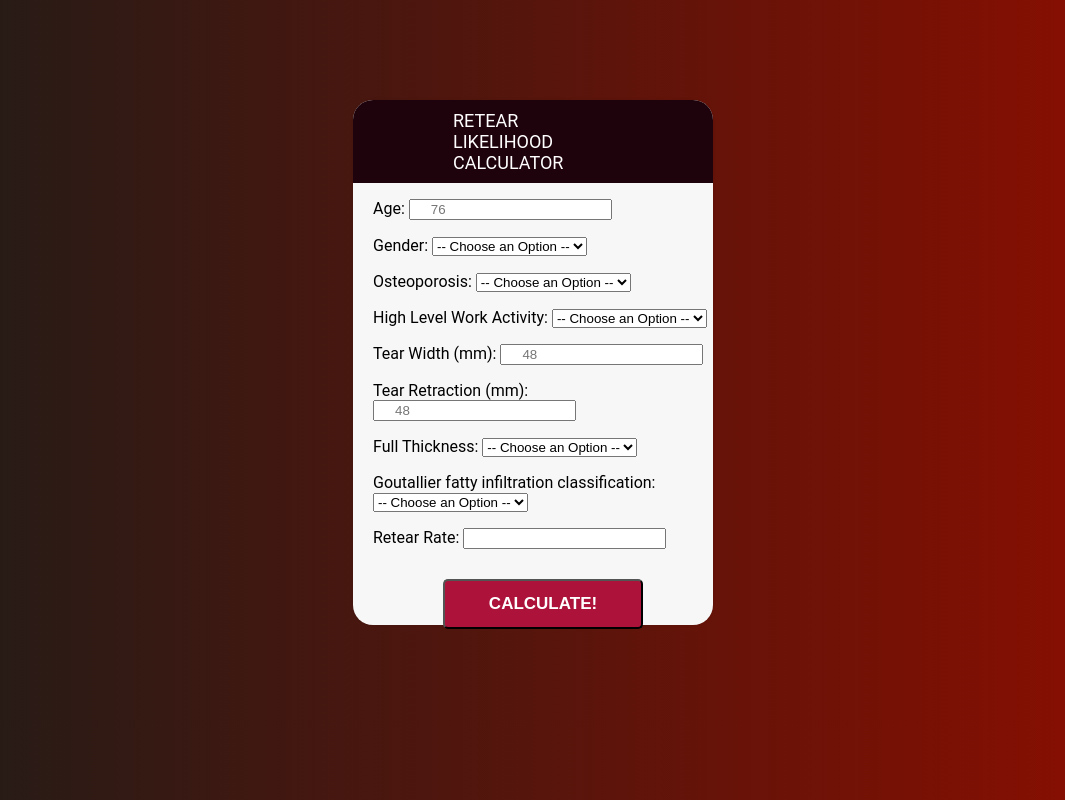
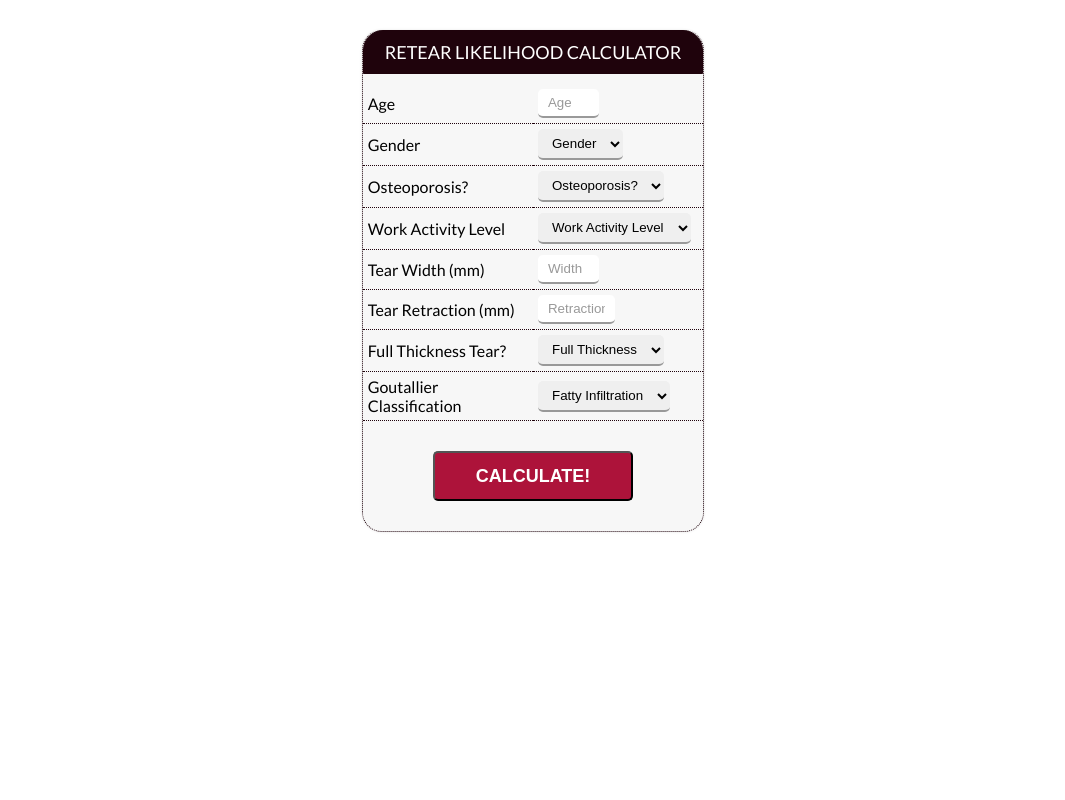
Before and after one commit to klevis-a/RetearPredictor, a Flask app: page / in a window 1280 px wide. Shown: the whole page, without its empty margins (107-1172 px from the left). Run offline with Flask 2, Linux system fonts and the light colour scheme; some libraries are stand-ins or nearby versions.

Commit message:
Added errors, and added answer - the UI should now be done.

```diff
--- a/static/css/style.css
+++ b/static/css/style.css
@@ -1,80 +1,161 @@
+@import url('https://fonts.googleapis.com/css?family=Lato');
+
 body {
-  font-family: Roboto;
-  background: #8E0E00;
-  /* fallback for old browsers */
-  background: -webkit-linear-gradient(to left, #8E0E00, #1F1C18);
-  /* Chrome 10-25, Safari 5.1-6 */
-  background: linear-gradient(to left, #8E0E00, #1F1C18);
-  /* W3C, IE 10+/ Edge, Firefox 16+, Chrome 26+, Opera 12+, Safari 7+ */
+    font-family: Lato, sans-serif;
+    background: #ffffff;
+}
+
+/* Mobile Styles */
+@media only screen and (max-width: 400px) {
+}
+
+/* Tablet Styles */
+@media only screen and (min-width: 401px) and (max-width: 960px) {
+}
+
+/* Desktop Styles */
+@media only screen and (min-width: 961px) {
 }
 
 #container {
-  height: 525px;
-  width: 360px;
-  margin: 100px auto;
+    position: relative;
+    display: table;
     background: #f7f7f7;
     box-shadow: 0 0 3px rgba(0, 0, 0, 0.1);
     border-radius: 20px;
     -webkit-border-radius: 20px;
     -moz-border-radius: 20px;
+    margin: 30px auto 0;
+    border-width: 0px 1px 1px 1px;
+    border-style: dotted;
+    border-color: #1F030C;
+}
+
+#calc_title {
+    margin-bottom: 10px;
 }
 
 h1 {
     background: #1F030C;
     color: white;
     margin: 0;
-  padding: 10px 100px;
+    padding: 10px 10px;
     text-transform: uppercase;
+    text-align: center;
     font-size: 18px;
     font-weight: normal;
     border-top-left-radius: 20px;
     border-top-right-radius: 20px;
+    border: 1px solid #1F030C;
 }
 
-p {
-  padding-left: 20px;
+.rTable {
+    display: table;
+    width: 100%;
+    border-collapse: collapse;
 }
 
-form input[type="text"] {
-  width=90px;
+.rTableRow {
+    width: 100%;
+    display: table-row;
+    border-bottom: 1px dotted #1F030C;
 }
 
-input {
-  padding-left: 20px;
+.rTableCell {
+    display: table-cell;
+    width: 50%;
+    vertical-align: middle;
+    padding: 5px 5px 5px 5px;
 }
 
-#billamt {
-  font-size: 14px;
-  /*color: #2980b9;*/
-  color: #red;
-  background-color: #f7f7f7;
-  width: 60%;
-  padding: 5px 5px 8px 8px;
+input:focus, select:focus {
+    outline: none;
+    box-shadow: none !important;
+    -moz-box-shadow: none !important;
+    -webkit-box-shadow: none !important;
+    -o-box-shadow: none !important;
+    -ms-box-shadow: none !important;
 }
 
-#billamt:focus {
-  background: #fff;
-  border: 3px solid #2980b9;
-  outline: none;
+input, select {
+    display: inline;
+    border: none;
+    border-bottom: 2px solid #999;
+    border-radius: 5px;
+    padding: 6px 10px;
+    box-sizing: border-box;
 }
 
-#peopleamt {
-  width: 60%;
-  padding: 5px 5px 8px 8px;
-  margin-left: 20px;
-  color: #red;
-  background-color: #f7f7f7;
-  font-size: 14px;
+input::-webkit-input-placeholder {
+    color: #999;
 }
 
-.dollarSign {
-  display: inline;
+input::-moz-placeholder {
+    color: #999;
 }
 
-#serviceQual {
-  padding: 13px 13px 20px 20px;
-  margin-left: 20px;
-  font-size: 25px;
+input:-ms-input-placeholder {
+    color: #999;
+}
+
+input:-moz-placeholder {
+    color: #999;
+}
+
+select::-webkit-input-placeholder {
+    color: #999;
+}
+
+select::-moz-placeholder {
+    color: #999;
+}
+
+select:-ms-input-placeholder {
+    color: #999;
+}
+
+select:-moz-placeholder {
+    color: #999;
+}
+
+input:focus {
+    border-bottom: 1px solid #222;
+}
+
+input:focus::-webkit-input-placeholder {
+    color: #222;
+}
+
+input:focus::-moz-placeholder {
+    color: #222;
+}
+
+input:focus:-ms-input-placeholder {
+    color: #222;
+}
+
+input:focus:-moz-placeholder {
+    color: #222;
+}
+
+select:focus {
+    border-bottom: 1px solid #222;
+}
+
+select:focus::-webkit-input-placeholder {
+    color: #222;
+}
+
+select:focus::-moz-placeholder {
+    color: #222;
+}
+
+select:focus:-ms-input-placeholder {
+    color: #222;
+}
+
+select:focus:-moz-placeholder {
+    color: #222;
 }
 
 button {
@@ -86,7 +167,7 @@ button {
     border-radius: 5px;
     width: 200px;
     height: 50px;
-  font-size: 17px;
+    font-size: 18px;
     color: white;
 }
 
--- a/templates/index.html
+++ b/templates/index.html
@@ -2,11 +2,13 @@
 <html lang="en">
 <head>
     <meta charset="UTF-8">
+    <meta name="viewport" content="width=device-width,initial-scale=1,maximum-scale=1,user-scalable=no"/>
     <title>Retear Likelihood Calculator</title>
     <link rel="stylesheet" href="{{ url_for('static', filename='css/style.css') }}">
     <script src="//ajax.googleapis.com/ajax/libs/jquery/1.9.1/jquery.min.js"></script>
     <script>
-        function predict_retear(age, gender, osteoporosis, work_activity_level, tear_width, tear_retraction, full_thickness, fatty_infiltration, likelihood, error_div) {
+        function predict_retear(age, gender, osteoporosis, work_activity_level, tear_width, tear_retraction, full_thickness, fatty_infiltration, answer, answer_div) {
+            resetErrors()
             $.post('{{ url_for('retear_likelihood') }}', {
                 age: $(age).val(),
                 gender: $(gender).val(),
@@ -18,61 +20,133 @@
                 fatty_infiltration: $(fatty_infiltration).val()
             })
                 .done(function(response) {
-                    $(likelihood).val(response['likelihood'])
+                    $(answer).text(Math.round(response['likelihood']*100) + '%')
+                    $(answer_div).removeClass('hiddenanswer');
                 })
                 .fail(function(xhr, textStatus, textThrown) {
-                    $(error_div).text(Object.values($.parseJSON(xhr.responseText)))
+                    $.each($.parseJSON(xhr.responseText), function(k,v)
+                    {
+                        console.log(k + " => " + v[0]);
+                        var msg = '<label class="error" for="'+ k +'">'+ v[0] +'</label>';
+                        $('input[id="' + k + '"], select[id="' + k + '"]').addClass('inputTxtError').after(msg);
                     })
+                })
+        }
+        function resetErrors() {
+            $('form input, form select').removeClass('inputTxtError');
+            $('label.error').remove();
+        }
+        function hideDiv(divId) {
+            $(divId).addClass('hiddenanswer')
         }
     </script>
 </head>
 <body>
 <div id="container">
+    <div id="calc_title">
         <h1>Retear Likelihood Calculator</h1>
+    </div>
     <div id="calculator">
         <form>
-            <p>Age: <input id="age" type="text" placeholder="76">
-            <p>Gender:
+            <div id="cal_table" class="rTable">
+                <div class="rTableRow" id="age_row">
+                    <div class="rTableCell">
+                        <label for="age">Age</label>
+                    </div>
+                    <div class="rTableCell">
+                        <input id="age" type="text" placeholder="Age" size="3" maxlength="3">
+                    </div>
+                </div>
+                <div class="rTableRow" id="gender_row">
+                    <div class="rTableCell">
+                        <label for="gender">Gender</label>
+                    </div>
+                    <div class="rTableCell">
                         <select id="gender">
-                    <option disabled selected value="2">-- Choose an Option --</option>
+                            <option disabled selected value="-1">Gender</option>
                             <option value="1">Female</option>
                             <option value="0">Male</option>
                         </select>
-            <p>Osteoporosis:
+                    </div>
+                </div>
+                <div class="rTableRow" id="osteoporosis_row">
+                    <div class="rTableCell">
+                        <label for="osteoporosis">Osteoporosis?</label>
+                    </div>
+                    <div class="rTableCell">
                         <select id="osteoporosis">
-                    <option disabled selected value="2">-- Choose an Option --</option>
+                            <option disabled selected value="-1">Osteoporosis?</option>
                             <option value="1">Yes</option>
                             <option value="0">No</option>
                         </select>
-            <p>High Level Work Activity:
+                    </div>
+                </div>
+                <div class="rTableRow" id="work_activity_level_row">
+                    <div class="rTableCell">
+                        <label for="work_activity_level">Work Activity Level</label>
+                    </div>
+                    <div class="rTableCell">
                         <select id="work_activity_level">
-                    <option disabled selected value="2">-- Choose an Option --</option>
+                            <option disabled selected value="-1">Work Activity Level</option>
+                            <option value="1">High</option>
+                            <option value="0">Not High</option>
+                        </select>
+                    </div>
+                </div>
+                <div class="rTableRow" id="tear_width_row">
+                    <div class="rTableCell">
+                        <label for="tear_width">Tear Width (mm)</label>
+                    </div>
+                    <div class="rTableCell">
+                        <input id="tear_width" type="text" placeholder="Width" size="3" maxlength="3">
+                    </div>
+                </div>
+                <div class="rTableRow" id="tear_retraction_row">
+                    <div class="rTableCell">
+                        <label for="tear_retraction">Tear Retraction (mm)</label>
+                    </div>
+                    <div class="rTableCell">
+                        <input id="tear_retraction" type="text" placeholder="Retraction" size="5" maxlength="3">
+                    </div>
+                </div>
+                <div class="rTableRow" id="full_thickness_row">
+                    <div class="rTableCell">
+                        <label for="full_thickness">Full Thickness Tear?</label>
+                    </div>
+                    <div class="rTableCell">
+                        <select id="full_thickness">
+                            <option disabled selected value="-1">Full Thickness</option>
                             <option value="1">Yes</option>
                             <option value="0">No</option>
                         </select>
-            <p>Tear Width (mm): <input id="tear_width" type="text" placeholder="48">
-            <p>Tear Retraction (mm): <input id="tear_retraction" type="text" placeholder="48">
-            <p>Full Thickness:
-                <select id="full_thickness">
-                    <option disabled selected value="2">-- Choose an Option --</option>
-                    <option value="1">Yes</option>
-                    <option value="0">No</option>
-                </select>
-            <p>Goutallier fatty infiltration classification:
+                    </div>
+                </div>
+                <div class="rTableRow" id="fatty_infiltration_row">
+                    <div class="rTableCell">
+                        <label for="full_thickness">Goutallier Classification</label>
+                    </div>
+                    <div class="rTableCell">
                         <select id="fatty_infiltration">
-                    <option disabled selected value="-1">-- Choose an Option --</option>
+                            <option disabled selected value="-1">Fatty Infiltration</option>
                             <option value="0">0</option>
                             <option value="1">1</option>
                             <option value="2">2</option>
                             <option value="3">3</option>
                             <option value="4">4</option>
                         </select>
-            <p>Retear Rate: <input id="likelihood_rate" type="text" placeholder="">
-            <p><button type="button" id="calculate" onclick="predict_retear('#age','#gender','#osteoporosis','#work_activity_level','#tear_width','#tear_retraction','#full_thickness','#fatty_infiltration','#likelihood_rate','#error_div')">Calculate!</button>
+                    </div>
+                </div>
+            </div>
+            <div>
+                <button type="button" id="calculate" onclick="predict_retear('#age','#gender','#osteoporosis','#work_activity_level','#tear_width','#tear_retraction','#full_thickness','#fatty_infiltration','#likelihood_answer','#answer_div')">Calculate!</button>
+            </div>
         </form>
-        <p>
-            <div id="error_div"></div>
-        </p>
+    </div>
+    <div class="answer hiddenanswer" id="answer_div">
+        <div class="intermediate">
+            <div id="likelihood_answer"></div>
+            <span id="close" onclick="hideDiv('#answer_div')">x</span>
+        </div>
     </div>
 </div>
 </body>
```
Also changed, not shown: other parts of static/css/style.css (+61 -15 lines). Lines whose indentation alone changed are shown as unchanged.
